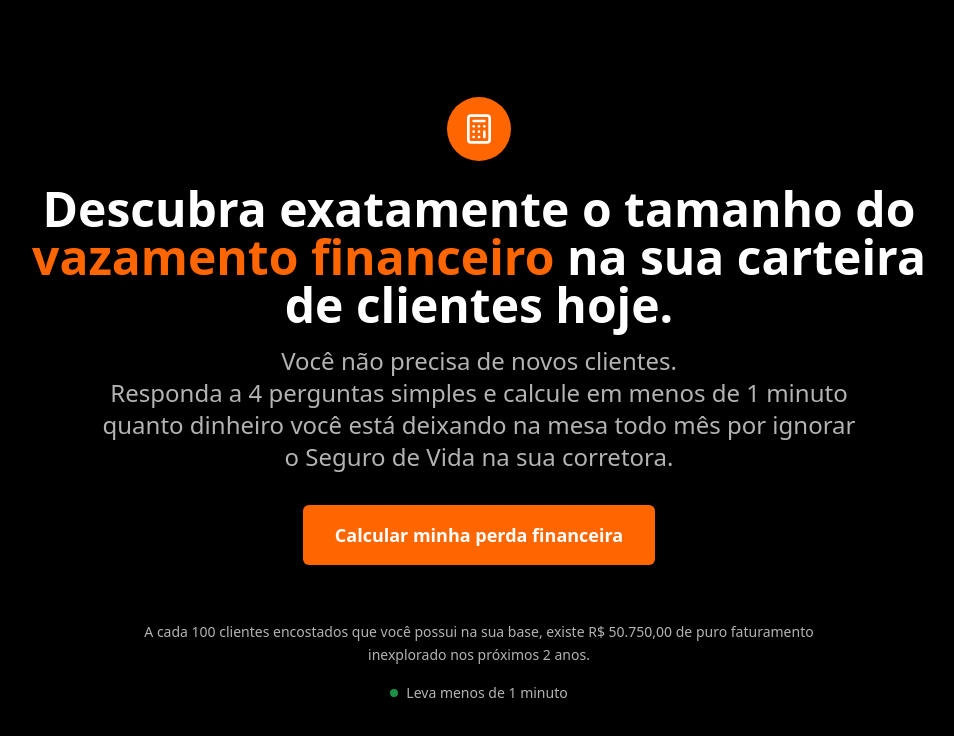
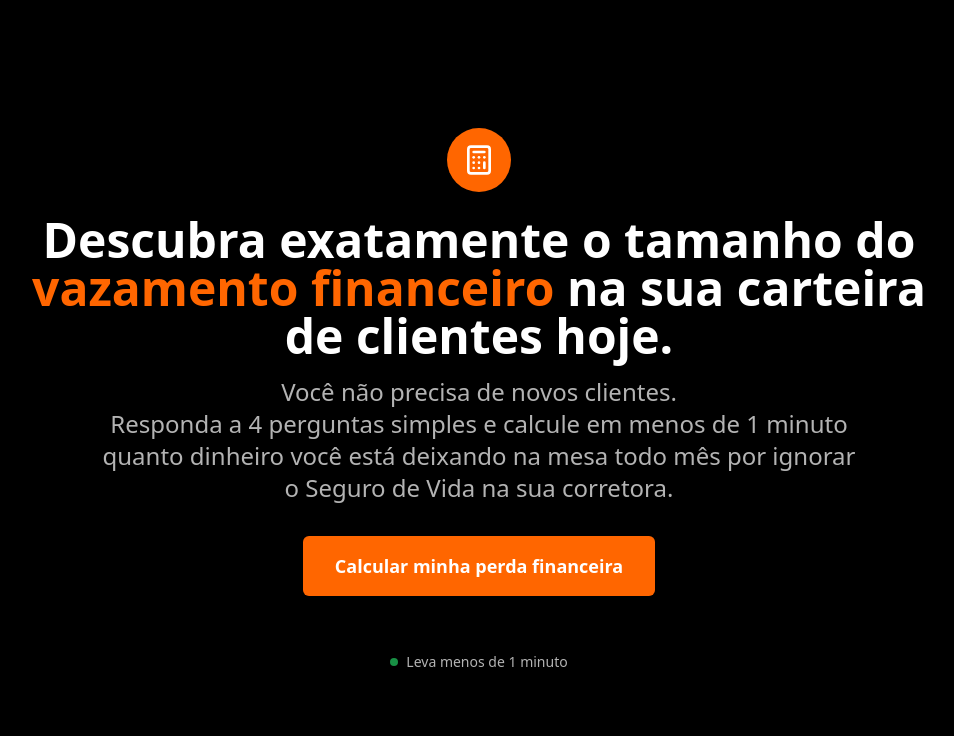
Before and after one commit to oliveiraxd/quiz-liv01, a React (Vite) app: page / in a window 1280 px wide. Shown: the top 736 px of the page, without its empty margins (161-1115 px from the left). Built offline with nearby package versions, Linux system fonts and the light colour scheme.

Commit message:
feat: remove texto informativo da base de clientes da HeroSection
https://claude.ai/code/session_012NEPnHV2xPKS8GBj2Qrfr5

```diff
--- a/src/components/HeroSection.tsx
+++ b/src/components/HeroSection.tsx
@@ -30,9 +30,6 @@ export const HeroSection = ({
         </Button>
 
         <div className="text-center mt-6">
-          <p className="text-sm text-foreground leading-relaxed max-w-2xl mx-auto opacity-70">
-            A cada 100 clientes encostados que você possui na sua base, existe R$ 50.750,00 de puro faturamento inexplorado nos próximos 2 anos.
-          </p>
           <div className="flex justify-center items-center gap-2 text-sm text-muted-foreground mt-4">
             <span className="inline-block w-2 h-2 rounded-full bg-green-500 animate-pulse"></span>
             Leva menos de 1 minuto
```
